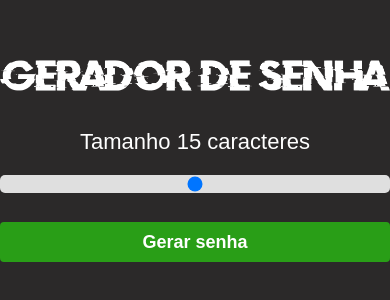
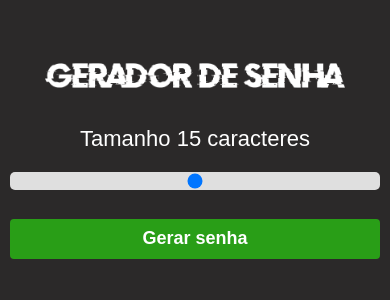
Before and after one commit to matheusmsg87/gerador_de_senha, a plain HTML site: page index.html in a window 390 px wide. Shown: the part 254-554 px from the top of the page. Drawn offline with Linux system fonts and the light colour scheme.

Commit message:
atualização

```diff
--- a/style.css
+++ b/style.css
@@ -109,3 +109,20 @@ body{
     bottom: 50px;
     opacity: 1;
 }
+
+@media (max-width: 575.98px) {
+    .logo{
+        max-width: 300px;
+        margin-bottom: 24px;
+    }
+    .container-input{
+        max-width: 370px;
+        margin: 14px 0;
+        text-align: center;
+    }
+
+    .container-password {
+        max-width: 380px;
+        margin: 10px 0;
+    }
+}
```
